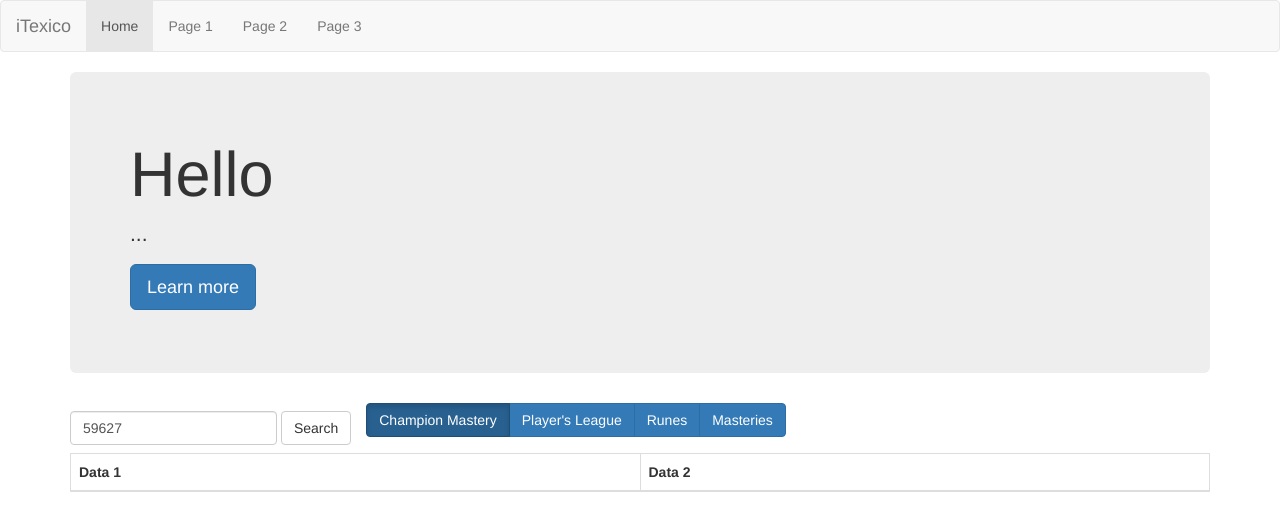
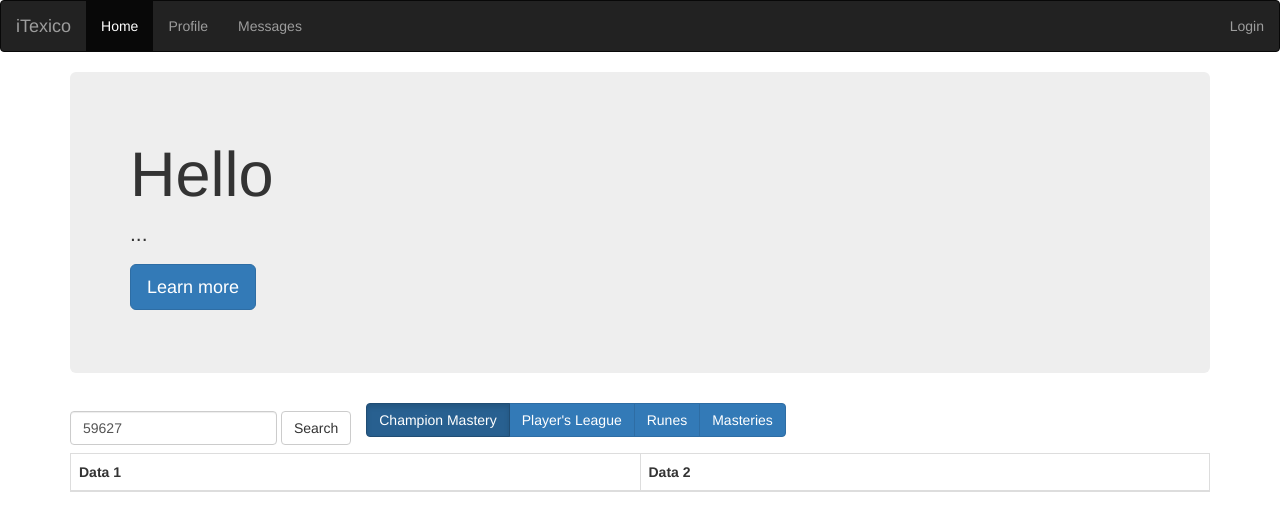
Before and after one commit to alain101995/riotapi, a plain HTML site: page estructure.html in a window 1280 px wide. Drawn offline with nearby package versions, Linux system fonts and the light colour scheme.

Commit message:
Cambios al DOM

```diff
--- a/estructure.html
+++ b/estructure.html
@@ -8,23 +8,32 @@
 </head>
 
 <body>
-
-  <nav class="navbar navbar-default">
-    <div class="container-fluid">
+  <nav class="navbar navbar-inverse">
+    <div class="container-fluid>">
       <div class="navbar-header">
-        <a class="navbar-brand" href="#">iTexico</a>
+        <button type="button" data-target="#navbarCollapse" data-toggle="collapse" class="navbar-toggle">
+      <span class="sr-only">Toggle navigation</span>
+      <span class="icon-bar"></span>
+      <span class="icon-bar"></span>
+      <span class="icon-bar"></span>
+    </button>
+        <a href="#" class="navbar-brand">iTexico</a>
       </div>
-      <ul class="nav navbar-nav">
-        <li class="active"><a href="#">Home</a></li>
-        <li><a href="#">Page 1</a></li>
-        <li><a href="#">Page 2</a></li>
-        <li><a href="#">Page 3</a></li>
-      </ul>
+      <div id="navbarCollapse" class="collapse navbar-collapse">
+        <ul class="nav navbar-nav">
+          <li class="active"><a href="#">Home</a></li>
+          <li><a href="#">Profile</a></li>
+          <li><a href="#">Messages</a></li>
+        </ul>
+        <ul class="nav navbar-nav navbar-right">
+          <li><a href="#">Login</a></li>
+        </ul>
+      </div>
     </div>
   </nav>
-
   <div class="container">
     <div class="jumbotron">
+      <!--<img src="http://ddragon.leagueoflegends.com/cdn/6.24.1/img/profileicon/588.png"/> -->
       <h1>Hello</h1>
       <p> ... </p>
       <p><a class="btn btn-primary btn-lg" href="#" id="learn" role="button">Learn more</a></p>
```
Also changed, not shown: index2.js (+7 -7 lines), jquery.js.
